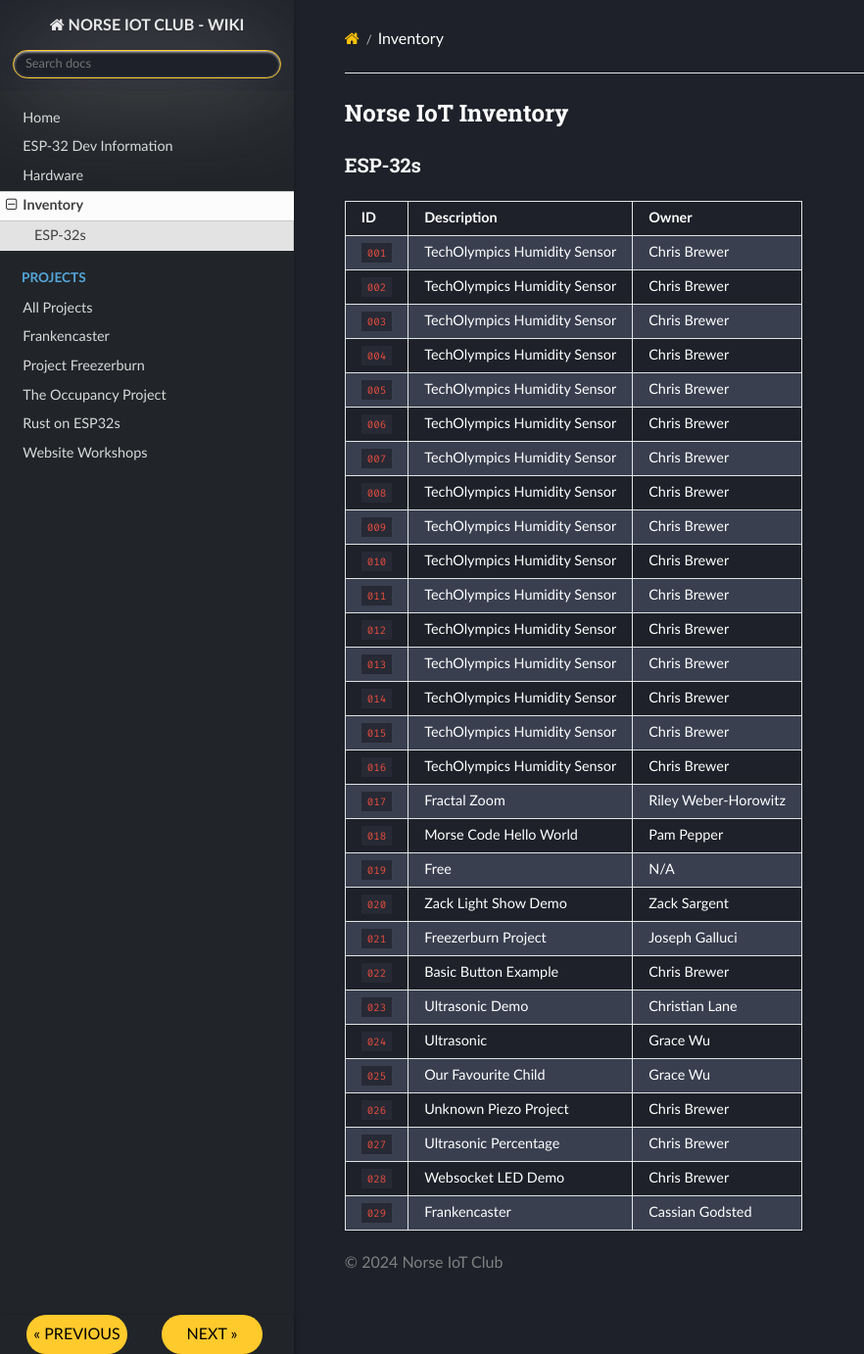
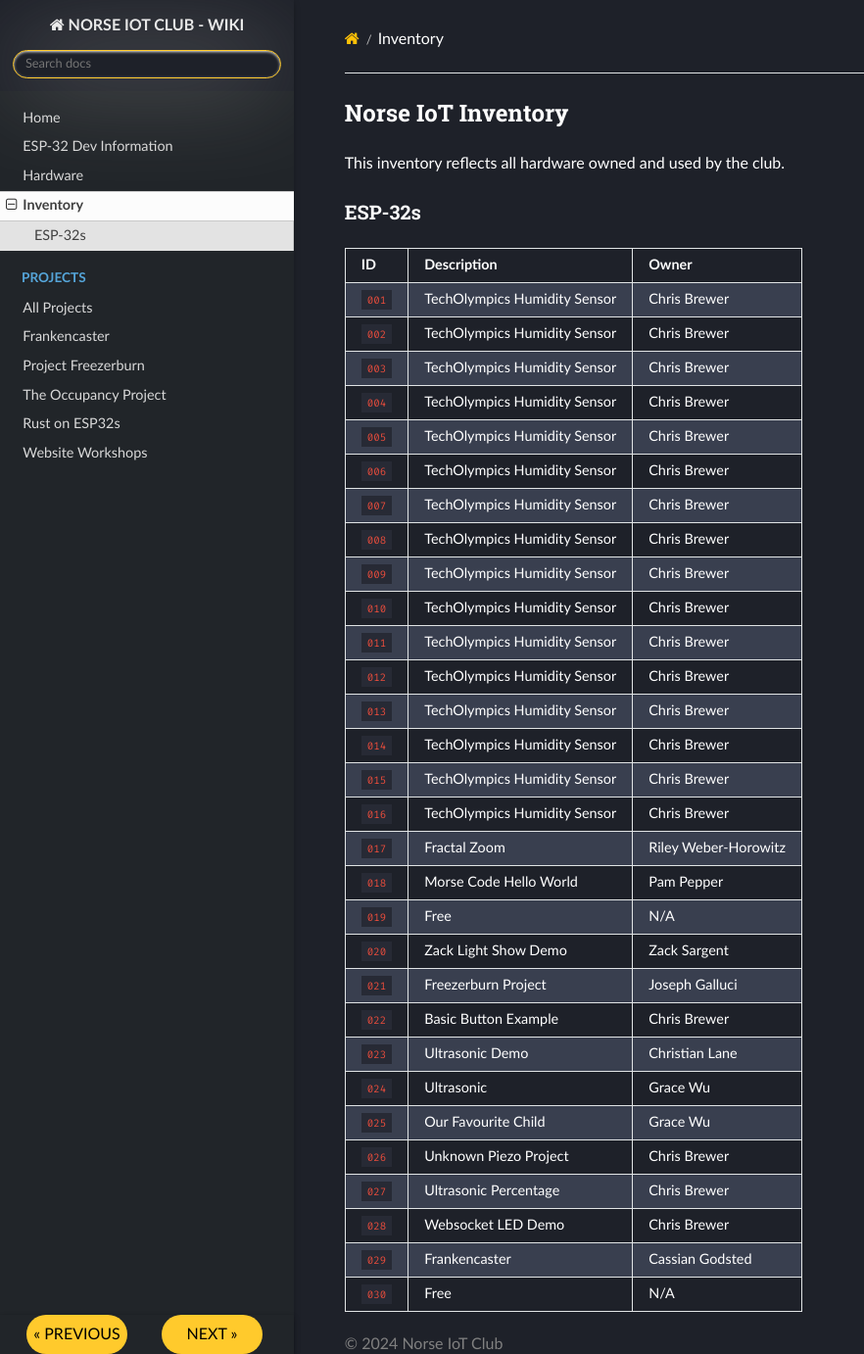
Before and after one commit to Norse-IoT/Wiki, an MkDocs documentation site: the page built from docs/inventory.md, in a window 1280 px wide and 1382 px high. Shown: the whole window at 98% size, without its empty margins (0-882 px from the left). Built offline with MkDocs 1.6.1, drawn with Linux system fonts in a browser that asks for light colours; nearby versions of some CDN libraries.

Commit message:
Add ESP-030 to inventory

```diff
--- a/docs/inventory.md
+++ b/docs/inventory.md
@@ -1,4 +1,5 @@
 ## Norse IoT Inventory
+This inventory reflects all hardware owned and used by the club.
 
 ### ESP-32s
 
@@ -33,3 +34,4 @@
 | `027`       | Ultrasonic Percentage  | Chris Brewer         |
 | `028`       | Websocket LED Demo     | Chris Brewer         |
 | `029`       | Frankencaster          | Cassian Godsted      |
+| `030`       | Free          | N/A      |
```
